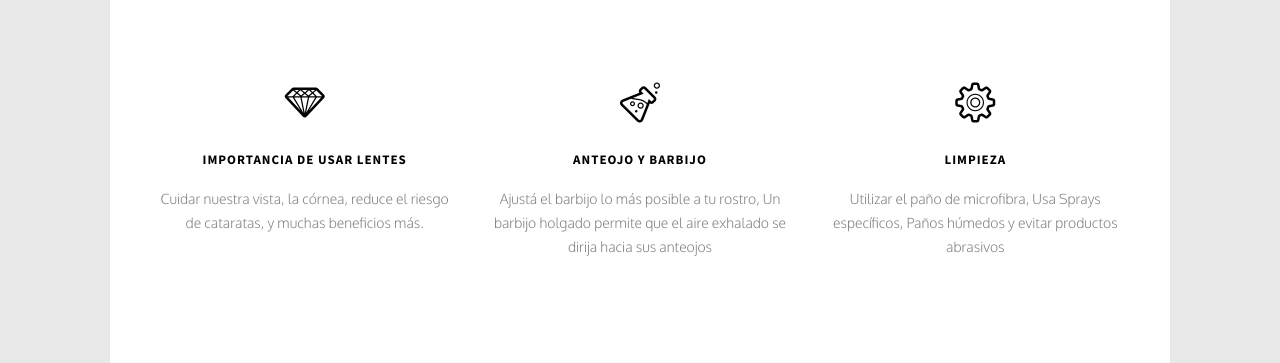
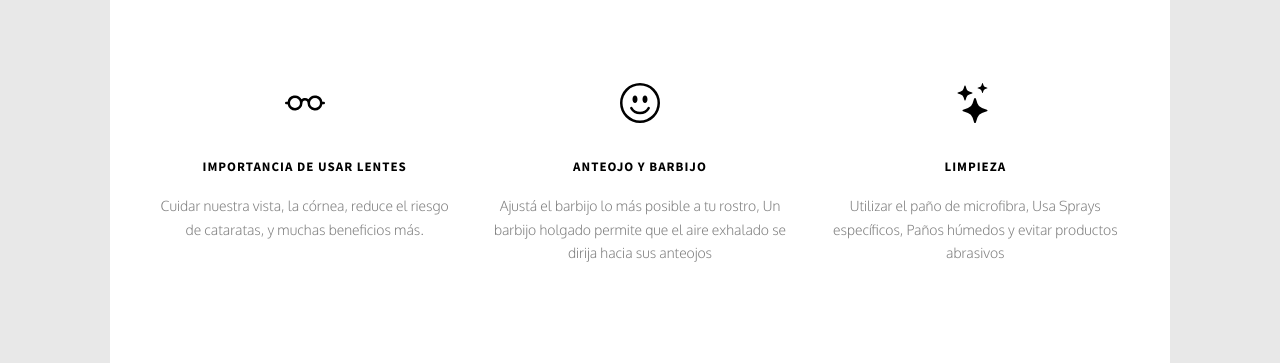
Before and after one commit to Brian-Agustin/ProyectoFinalCoder, a Django app: page /cotizar/ in a window 1280 px wide. Shown: the part 694-1057 px from the top of the page. Run offline with Django 4.2, Linux system fonts and the light colour scheme; data that the repository does not hold is empty; some libraries are stand-ins or nearby versions; some web fonts are replaced.

Commit message:
cambio iconos

```diff
--- a/AppLente/templates/base/base.html
+++ b/AppLente/templates/base/base.html
@@ -158,7 +158,9 @@
 				<div class="col-md-4 text-center animate-box">
 					<div class="services">
 						<span class="icon">
-							<i class="icon-diamond"></i>
+							<svg style="color:black"xmlns="http://www.w3.org/2000/svg" width="40" height="40" fill="currentColor" class="bi bi-eyeglasses" viewBox="0 0 16 16">
+								<path d="M4 6a2 2 0 1 1 0 4 2 2 0 0 1 0-4zm2.625.547a3 3 0 0 0-5.584.953H.5a.5.5 0 0 0 0 1h.541A3 3 0 0 0 7 8a1 1 0 0 1 2 0 3 3 0 0 0 5.959.5h.541a.5.5 0 0 0 0-1h-.541a3 3 0 0 0-5.584-.953A1.993 1.993 0 0 0 8 6c-.532 0-1.016.208-1.375.547zM14 8a2 2 0 1 1-4 0 2 2 0 0 1 4 0z"/>
+							  </svg>
 						</span>
 						<div class="desc">
 							<h3><a href="#">Importancia de usar lentes</a></h3>
@@ -169,7 +171,10 @@
 				<div class="col-md-4 text-center animate-box">
 					<div class="services">
 						<span class="icon">
-							<i class="icon-lab2"></i>
+							<svg xmlns="http://www.w3.org/2000/svg" style="color:black" width="40" height="40" fill="currentColor" class="bi bi-emoji-smile" viewBox="0 0 16 16">
+								<path d="M8 15A7 7 0 1 1 8 1a7 7 0 0 1 0 14zm0 1A8 8 0 1 0 8 0a8 8 0 0 0 0 16z"/>
+								<path d="M4.285 9.567a.5.5 0 0 1 .683.183A3.498 3.498 0 0 0 8 11.5a3.498 3.498 0 0 0 3.032-1.75.5.5 0 1 1 .866.5A4.498 4.498 0 0 1 8 12.5a4.498 4.498 0 0 1-3.898-2.25.5.5 0 0 1 .183-.683zM7 6.5C7 7.328 6.552 8 6 8s-1-.672-1-1.5S5.448 5 6 5s1 .672 1 1.5zm4 0c0 .828-.448 1.5-1 1.5s-1-.672-1-1.5S9.448 5 10 5s1 .672 1 1.5z"/>
+							  </svg>
 						</span>
 						<div class="desc">
 							<h3><a href="#">Anteojo y barbijo</a></h3>
@@ -180,7 +185,9 @@
 				<div class="col-md-4 text-center animate-box">
 					<div class="services">
 						<span class="icon">
-							<i class="icon-settings"></i>
+							<svg xmlns="http://www.w3.org/2000/svg" style="color:black" width="40" height="40" fill="currentColor" class="bi bi-stars" viewBox="0 0 16 16">
+								<path d="M7.657 6.247c.11-.33.576-.33.686 0l.645 1.937a2.89 2.89 0 0 0 1.829 1.828l1.936.645c.33.11.33.576 0 .686l-1.937.645a2.89 2.89 0 0 0-1.828 1.829l-.645 1.936a.361.361 0 0 1-.686 0l-.645-1.937a2.89 2.89 0 0 0-1.828-1.828l-1.937-.645a.361.361 0 0 1 0-.686l1.937-.645a2.89 2.89 0 0 0 1.828-1.828l.645-1.937zM3.794 1.148a.217.217 0 0 1 .412 0l.387 1.162c.173.518.579.924 1.097 1.097l1.162.387a.217.217 0 0 1 0 .412l-1.162.387A1.734 1.734 0 0 0 4.593 5.69l-.387 1.162a.217.217 0 0 1-.412 0L3.407 5.69A1.734 1.734 0 0 0 2.31 4.593l-1.162-.387a.217.217 0 0 1 0-.412l1.162-.387A1.734 1.734 0 0 0 3.407 2.31l.387-1.162zM10.863.099a.145.145 0 0 1 .274 0l.258.774c.115.346.386.617.732.732l.774.258a.145.145 0 0 1 0 .274l-.774.258a1.156 1.156 0 0 0-.732.732l-.258.774a.145.145 0 0 1-.274 0l-.258-.774a1.156 1.156 0 0 0-.732-.732L9.1 2.137a.145.145 0 0 1 0-.274l.774-.258c.346-.115.617-.386.732-.732L10.863.1z"/>
+							  </svg>
 						</span>
 						<div class="desc">
 							<h3><a href="#">Limpieza</a></h3>
```
